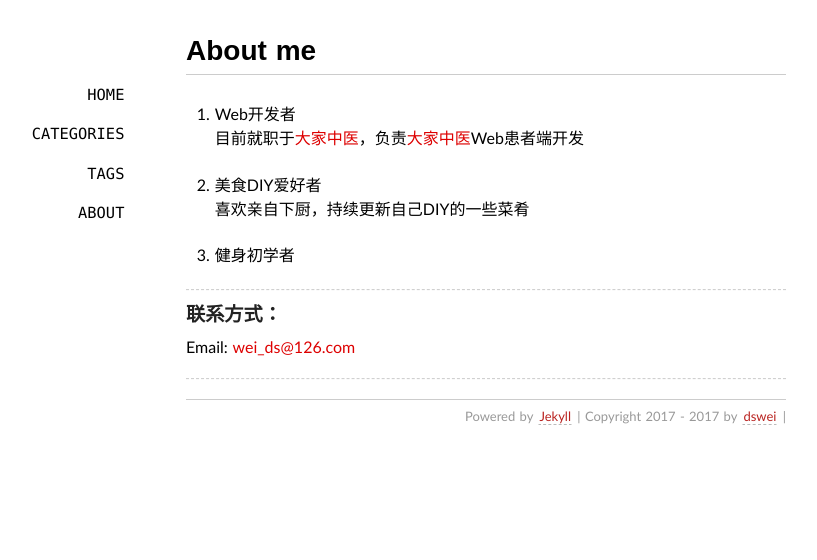
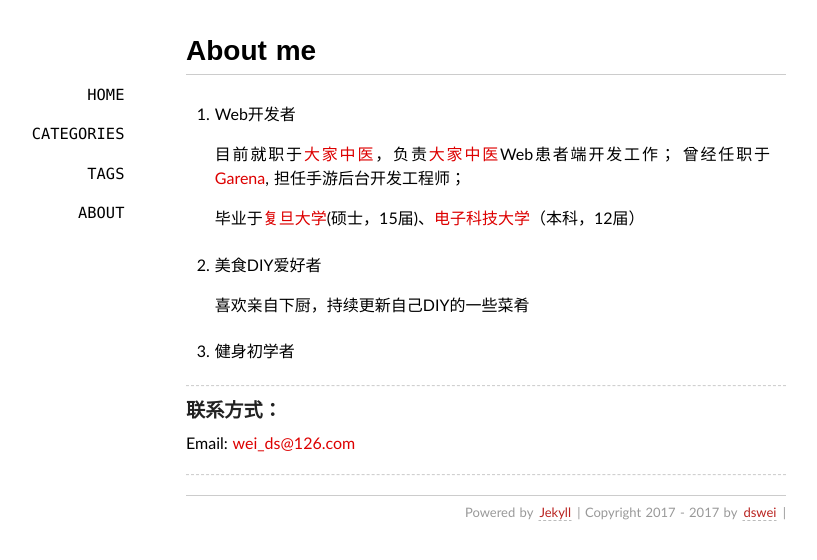
Before and after one commit to wdskuki/oldBlog, a Jekyll site: the page built from about/index.md, in a window 1280 px wide. Shown: the top 560 px of the page, without its empty margins (154-971 px from the left). Built offline with Jekyll 4.4.1, drawn with Linux system fonts in a browser that asks for light colours; comment, search, counter and statistics services are not loaded.

Commit message:
关于页面修改

```diff
--- a/about/index.md
+++ b/about/index.md
@@ -5,10 +5,16 @@ comments: no
 ---
 
 1. Web开发者
-目前就职于[大家中医](http://www.dajiazhongyi.com)，负责[大家中医](http://www.dajiazhongyi.com)Web患者端开发
+
+   目前就职于[大家中医](http://www.dajiazhongyi.com)，负责[大家中医](http://www.dajiazhongyi.com)Web患者端开发工作；
+   曾经任职于[Garena](https://www.garena.tw/), 担任手游后台开发工程师；
+
+   毕业于[复旦大学](http://www.fudan.edu.cn)(硕士，15届)、[电子科技大学](http://www.uestc.edu.cn)（本科，12届）
+
 
 2. 美食DIY爱好者
-喜欢亲自下厨，持续更新自己DIY的一些菜肴
+
+   喜欢亲自下厨，持续更新自己DIY的一些菜肴
 
 3. 健身初学者
 
```
